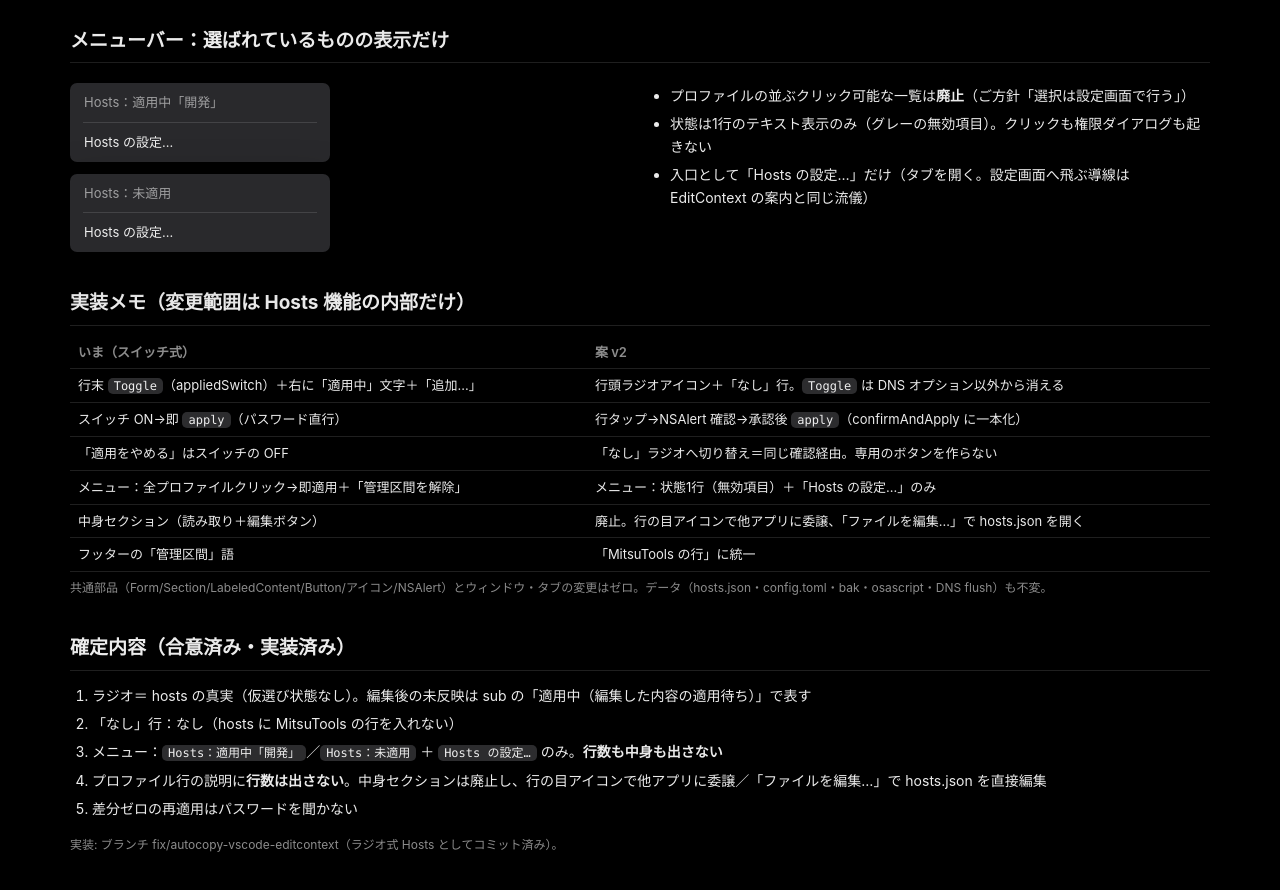
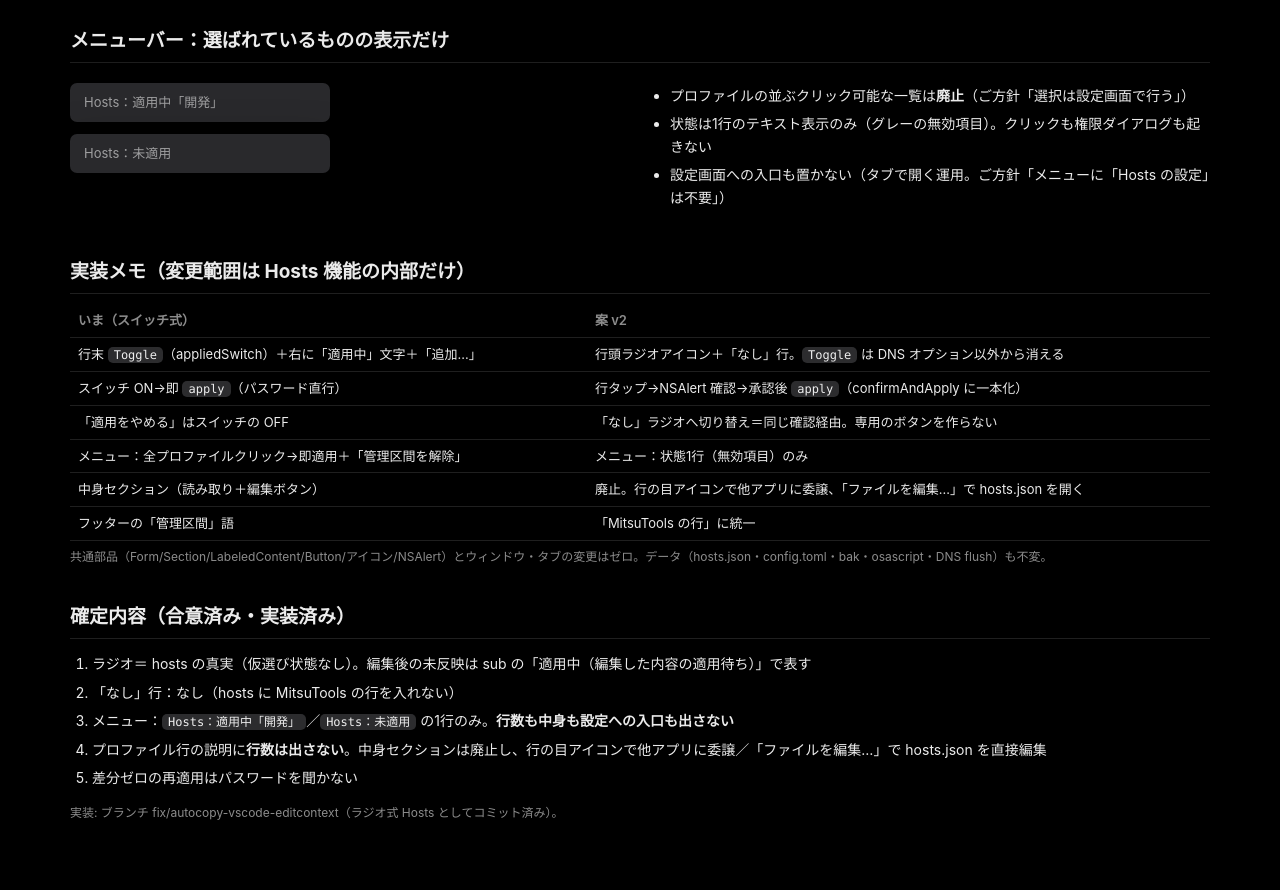
Before and after one commit to mitsuoka0423/tools, a plain HTML site: page MitsuTools/docs/hosts-ui-proposal.html in a window 1280 px wide. Shown: the part 1740-2630 px from the top of the page. Drawn offline with Linux system fonts and the light colour scheme.

Commit message:
MitsuTools: Hosts のメニューから「Hosts の設定…」を取り、状態表示のみにする
メニューバーには選ばれているものの表示だけを残す方針に徹底（ご指摘どおり、
設定画面への入口も置かない）。設定はタブから開く運用のまま。

Co-Authored-By: Claude Opus 5.5 <noreply@anthropic.com>

```diff
--- a/MitsuTools/docs/hosts-ui-proposal.html
+++ b/MitsuTools/docs/hosts-ui-proposal.html
@@ -197,19 +197,15 @@ th{color:var(--label2);font-weight:600;white-space:nowrap}
     <div>
       <div class="menu">
         <div class="mi dis"><span>Hosts：適用中「開発」</span></div>
-        <div class="msep"></div>
-        <div class="mi"><span>Hosts の設定…</span></div>
       </div>
       <div class="menu" style="margin-top:12px">
         <div class="mi dis"><span>Hosts：未適用</span></div>
-        <div class="msep"></div>
-        <div class="mi"><span>Hosts の設定…</span></div>
       </div>
     </div>
     <ul>
       <li>プロファイルの並ぶクリック可能な一覧は<b>廃止</b>（ご方針「選択は設定画面で行う」）</li>
       <li>状態は1行のテキスト表示のみ（グレーの無効項目）。クリックも権限ダイアログも起きない</li>
-      <li>入口として「Hosts の設定…」だけ（タブを開く。設定画面へ飛ぶ導線は EditContext の案内と同じ流儀）</li>
+      <li>設定画面への入口も置かない（タブで開く運用。ご方針「メニューに「Hosts の設定」は不要」）</li>
     </ul>
   </div>
 </section>
@@ -221,7 +217,7 @@ th{color:var(--label2);font-weight:600;white-space:nowrap}
     <tr><td>行末 <code>Toggle</code>（appliedSwitch）＋右に「適用中」文字＋「追加…」</td><td>行頭ラジオアイコン＋「なし」行。<code>Toggle</code> は DNS オプション以外から消える</td></tr>
     <tr><td>スイッチ ON→即 <code>apply</code>（パスワード直行）</td><td>行タップ→NSAlert 確認→承認後 <code>apply</code>（confirmAndApply に一本化）</td></tr>
     <tr><td>「適用をやめる」はスイッチの OFF</td><td>「なし」ラジオへ切り替え＝同じ確認経由。専用のボタンを作らない</td></tr>
-    <tr><td>メニュー：全プロファイルクリック→即適用＋「管理区間を解除」</td><td>メニュー：状態1行（無効項目）＋「Hosts の設定…」のみ</td></tr>
+    <tr><td>メニュー：全プロファイルクリック→即適用＋「管理区間を解除」</td><td>メニュー：状態1行（無効項目）のみ</td></tr>
     <tr><td>中身セクション（読み取り＋編集ボタン）</td><td>廃止。行の目アイコンで他アプリに委譲、「ファイルを編集…」で hosts.json を開く</td></tr>
     <tr><td>フッターの「管理区間」語</td><td>「MitsuTools の行」に統一</td></tr>
   </table>
@@ -233,7 +229,7 @@ th{color:var(--label2);font-weight:600;white-space:nowrap}
   <ol>
     <li>ラジオ＝ hosts の真実（仮選び状態なし）。編集後の未反映は sub の「適用中（編集した内容の適用待ち）」で表す</li>
     <li>「なし」行：なし（hosts に MitsuTools の行を入れない）</li>
-    <li>メニュー：<code>Hosts：適用中「開発」</code>／<code>Hosts：未適用</code> ＋ <code>Hosts の設定…</code> のみ。<b>行数も中身も出さない</b></li>
+    <li>メニュー：<code>Hosts：適用中「開発」</code>／<code>Hosts：未適用</code> の1行のみ。<b>行数も中身も設定への入口も出さない</b></li>
     <li>プロファイル行の説明に<b>行数は出さない</b>。中身セクションは廃止し、行の目アイコンで他アプリに委譲／「ファイルを編集…」で hosts.json を直接編集</li>
     <li>差分ゼロの再適用はパスワードを聞かない</li>
   </ol>
```
Also changed, not shown: 1 other file.
